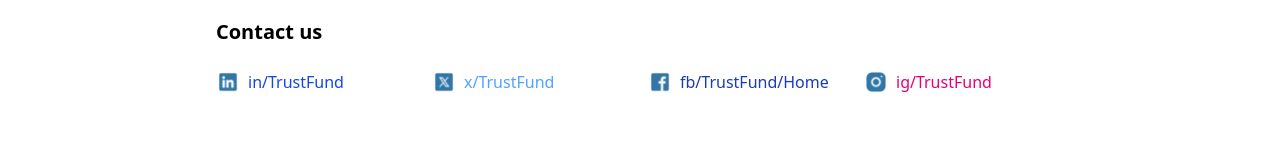
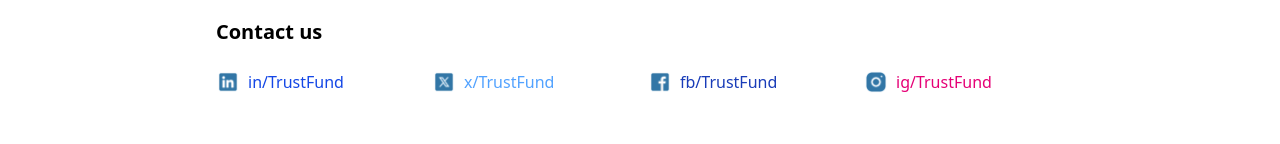
Before and after one commit to binathlaknaka/TrustFund-Frontend, a React (Vite) app: page /about in a window 1280 px wide. Shown: the part 546-690 px from the top of the page. Built offline with nearby package versions, Linux system fonts and the light colour scheme.

Commit message:
About Bg fix

```diff
--- a/src/pages/About.jsx
+++ b/src/pages/About.jsx
@@ -41,7 +41,7 @@
       <div>
         <h2 className="text-xl font-bold mb-6 text-black">Contact us</h2>
 
-        <div className="grid grid-cols-2 md:grid-cols-4 gap-4">
+        <div className="grid grid-cols-2 md:grid-cols-4 gap-4 mb-20">
           <a href="https://linkedin.com/in/TrustFund" className="flex items-center gap-2 text-blue-700 hover:underline">
             <img src={LinkedIn} alt="LinkedIn" className="w-6 h-6" />
             <span>in/TrustFund</span>
@@ -54,7 +54,7 @@
 
           <a href="https://facebook.com/TrustFund/Home" className="flex items-center gap-2 text-blue-800 hover:underline">
             <img src={Facebook} alt="Facebook" className="w-6 h-6" />
-            <span>fb/TrustFund/Home</span>
+            <span>fb/TrustFund</span>
           </a>
 
           <a href="https://instagram.com/TrustFund" className="flex items-center gap-2 text-pink-600 hover:underline">
```
